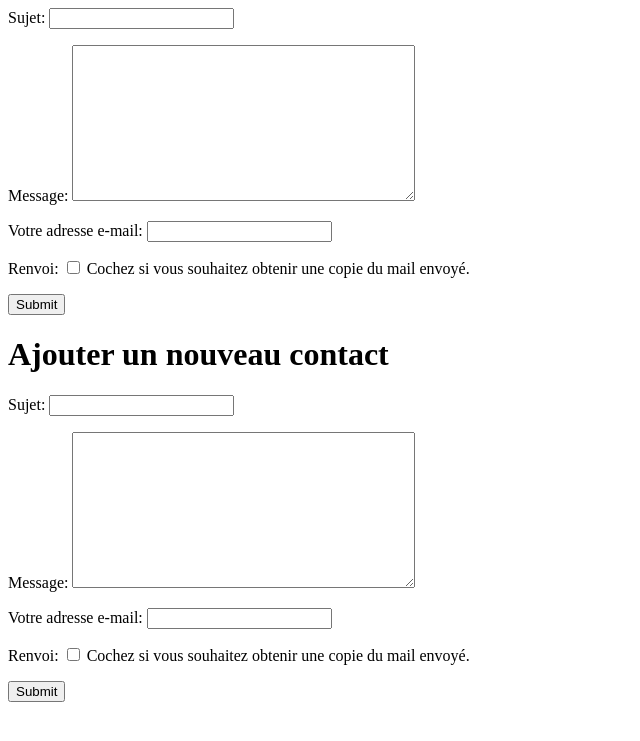
After one commit to Bforis/DjangoIntro, a Django app: page /APP1/contact/ in a window 1280 px wide. The commit adds this page. Shown: the top 741 px of the page, without its empty margins (0-640 px from the left). Run offline with Django 3.2, Linux system fonts and the light colour scheme; parts of the project's set-up code (start-up, migrations or seed data) failed here and were passed over.

Commit message:
Models, admin panel, upload media, data, forms

```diff
--- a/RESUME/APP1/forms.py
+++ b/RESUME/APP1/forms.py
@@ -0,0 +1,48 @@
+from .models import Article
+from django import forms
+
+
+class ContactForm(forms.Form):
+    sujet = forms.CharField(max_length=100)
+    message = forms.CharField(widget=forms.Textarea)
+    envoyeur = forms.EmailField(label="Votre adresse e-mail")
+    renvoi = forms.BooleanField(
+        help_text="Cochez si vous souhaitez obtenir une copie du mail envoyé.", required=False)
+
+    def clean_message(self):
+        message = self.cleaned_data['message']
+        if "pizza" in message:
+            raise forms.ValidationError(
+                "On ne veut pas entendre parler de pizza !")
+
+        return message
+
+    def clean(self):
+        cleaned_data = super(ContactForm, self).clean()
+        sujet = cleaned_data.get('sujet')
+        message = cleaned_data.get('message')
+
+        if sujet and message:  # Est-ce que sujet et message sont valides ?
+            if "pizza" in sujet and "pizza" in message:
+                raise forms.ValidationError(
+                    "Vous parlez de pizzas dans le sujet ET le message ? Non mais ho !"
+                )
+                self.add_error("message")
+            return cleaned_data
+
+# Direct forms from Article Models
+
+
+class ArticleForm(forms.ModelForm):
+    class Meta:
+        model = Article
+        fields = '__all__'
+
+# See : https://docs.djangoproject.com/en/3.1/ref/forms/fields/#built-in-field-classes
+# See View contact
+
+
+class NouveauContactForm(forms.Form):
+    nom = forms.CharField()
+    adresse = forms.CharField(widget=forms.Textarea)
+    photo = forms.ImageField()
--- /dev/null
+++ b/RESUME/APP1/templates/contact.html
@@ -0,0 +1,22 @@
+{% if envoi %}Send !{% endif %}
+
+<form action="{% url "contact" %}" method="post">
+    {% csrf_token %}
+    {{ form.as_p }}
+    <input type="submit" value="Submit" />
+</form>
+
+<h1>Ajouter un nouveau contact</h1>
+
+{% if sauvegarde %}
+<p>Ce contact a bien été enregistré.</p>
+{% endif %}
+
+<p>
+    <form method="post" enctype="multipart/form-data" action=".">
+        <!-- enctype is mandatory for send files to web server-->
+        {% csrf_token %}
+        {{ form.as_p }}
+        <input type="submit" />
+    </form>
+</p>
--- /dev/null
+++ b/RESUME/APP1/templates/voir_contacts.html
@@ -0,0 +1,6 @@
+<h1>Liste des contacts</h1>
+{% for contact in contacts %}
+<h2>{{ contact.nom }}</h2>
+Adresse : {{ contact.adresse|linebreaks }}<br />
+<img src="{{ contact.photo.url }}" />
+{% endfor %}
--- a/RESUME/APP1/urls.py
+++ b/RESUME/APP1/urls.py
@@ -14,5 +14,8 @@ urlpatterns = [
 
     # VIEWS + TEMPLATES
     path('date', views.today_date),
-    path('add/<int:n1>/<int:n2>', views.addition)
+    path('add/<int:n1>/<int:n2>', views.addition),
+
+    # VIEWS + FORMS
+    path('contact/', views.contact, name='contact'),
 ]
--- a/RESUME/APP1/views.py
+++ b/RESUME/APP1/views.py
@@ -1,7 +1,7 @@
 from django.shortcuts import render, redirect
 from django.http import HttpResponse, Http404
 from datetime import datetime
-
+from .forms import ContactForm, NouveauContactForm, Contact
 # Create your views here.
 # request : initial HTTP request
 # VIEWS
@@ -45,3 +45,51 @@ def addition(request, n1, n2):
     total = n1 + n2
 
     return render(request, 'add.html', locals())
+
+
+def contact(request):
+    # Construire le formulaire, soit avec les données postées,
+    # soit vide si l'utilisateur accède pour la première fois
+    # à la page.
+    form = ContactForm(request.POST or None)
+    # Nous vérifions que les données envoyées sont valides
+    # Cette méthode renvoie False s'il n'y a pas de données
+    # dans le formulaire ou qu'il contient des erreurs.
+    if form.is_valid():
+        # Ici nous pouvons traiter les données du formulaire
+        sujet = form.cleaned_data['sujet']
+        message = form.cleaned_data['message']
+        envoyeur = form.cleaned_data['envoyeur']
+        renvoi = form.cleaned_data['renvoi']
+
+        # Nous pourrions ici envoyer l'e-mail grâce aux données
+        # que nous venons de récupérer
+        envoi = True
+
+    # Quoiqu'il arrive, on affiche la page du formulaire.
+    return render(request, 'contact.html', locals())
+
+
+def nouveau_contact(request):  # View for files/form/upload
+    sauvegarde = False
+    form = NouveauContactForm(request.POST or None, request.FILES)
+    if form.is_valid():
+        contact = Contact()
+        contact.nom = form.cleaned_data["nom"]
+        contact.adresse = form.cleaned_data["adresse"]
+        contact.photo = form.cleaned_data["photo"]
+        contact.save()
+        sauvegarde = True
+
+    return render(request, 'contact.html', {
+        'form': form,
+        'sauvegarde': sauvegarde
+    })
+
+
+def voir_contacts(request):
+    return render(
+        request,
+        'voir_contacts.html',
+        {'contacts': Contact.objects.all()}
+    )
--- a/RESUME/RESUME/urls.py
+++ b/RESUME/RESUME/urls.py
@@ -15,8 +15,13 @@ Including another URLconf
 """
 from django.contrib import admin
 from django.urls import path, include
+from django.conf.urls.static import static
+from django.conf import settings
 
 urlpatterns = [
     path('admin/', admin.site.urls),
     path('APP1/', include('APP1.urls'))  # Include all urls from APP1.
 ]
+
+# Link urls to media folder defines in settings.py
+urlpatterns += static(settings.MEDIA_URL, document_root=settings.MEDIA_ROOT)
--- /dev/null
+++ b/RESUME/templates/extends.html
@@ -0,0 +1,5 @@
+{% extends "base.html"%}
+{%block title%} New Extends pages{%endblock%}
+{%block content%}
+<h2> TEST EXTENDS </h2>
+{%endblock%}
```
Also changed, not shown: RESUME/APP1/admin.py (+42 -1 lines), RESUME/APP1/models.py (+51 -1 lines), RESUME/infos.txt (+38 -0 lines), RESUME/templates/base.html (+14 -1 lines), RESUME/APP1/migrations/0001_initial.py (added), RESUME/db.sqlite3.
